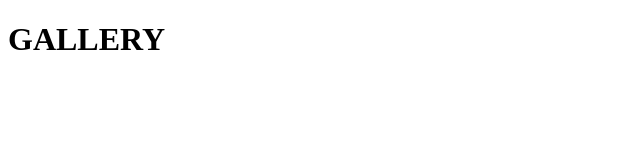
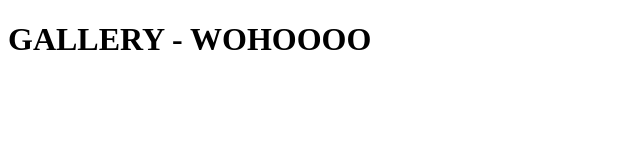
Before and after one commit to junebergsli/WorkFlow1_CA, a plain HTML site: page gallery.html in a window 1280 px wide. Shown: the whole page, without its empty margins (0-640 px from the left). Drawn offline with Linux system fonts and the light colour scheme.

Commit message:
Task 3 - Question 5

```diff
--- a/gallery.html
+++ b/gallery.html
@@ -12,6 +12,6 @@
 
 
     <body>
-	<h1> GALLERY </h1>
+	<h1> GALLERY - WOHOOOO </h1>
     </body>
 </html>
```
